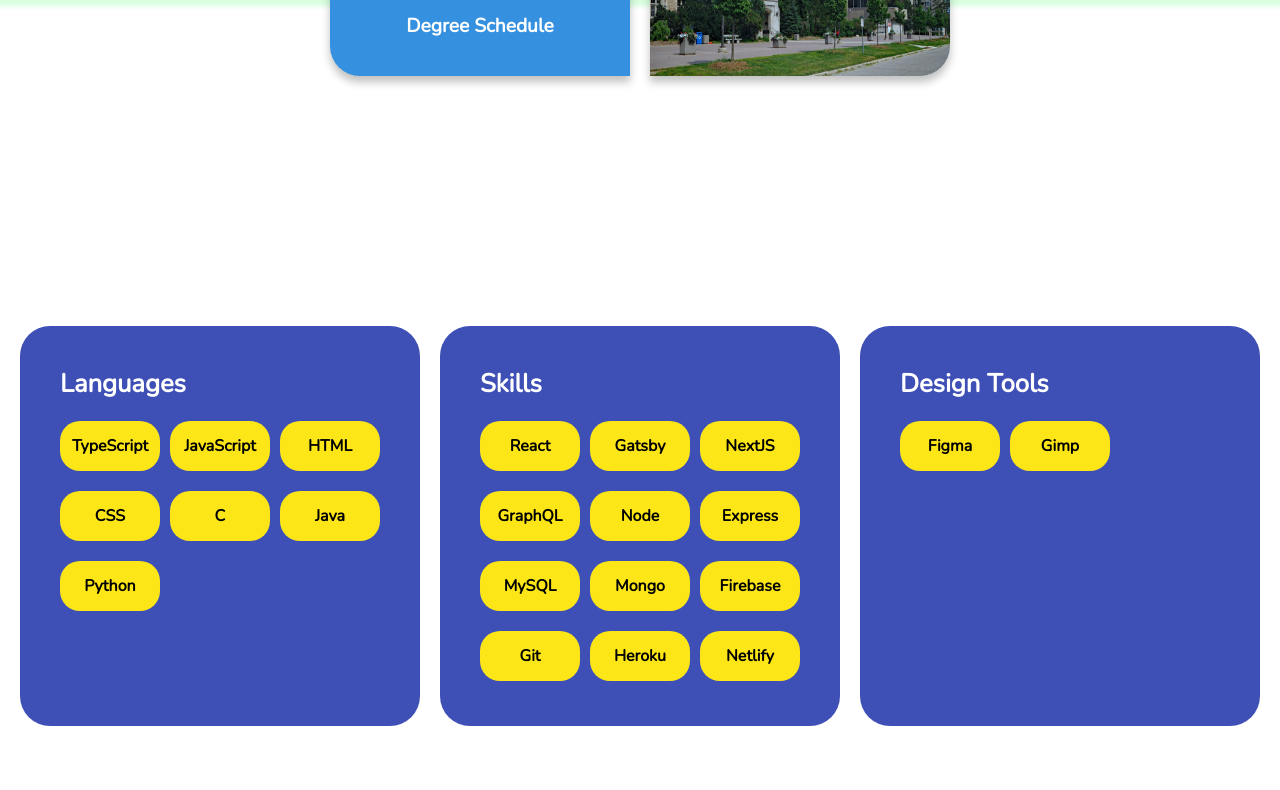
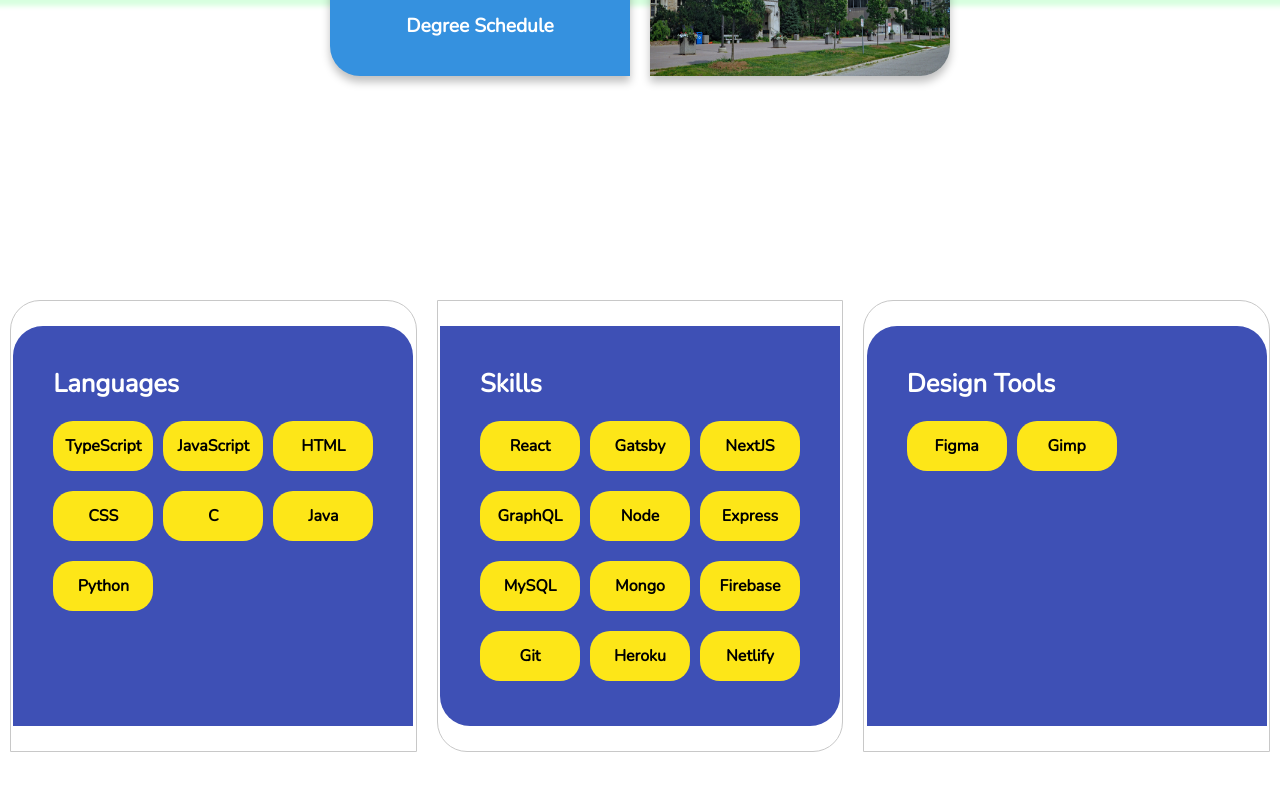
Before and after one commit to brandenphan/Portfolio-v2, a React (Create React App) app: page /home in a window 1280 px wide. Shown: the part 2114-2904 px from the top of the page. Built offline with nearby package versions, Linux system fonts and the light colour scheme.

Commit message:
added new features

```diff
--- a/src/Pages/home.js
+++ b/src/Pages/home.js
@@ -22,7 +22,8 @@
             <Education />
 
             <div style={{width: "100vw", height: "500px", display: "flex", justifyContent: "center", alignItems: "center"}}>
-                <div style={{width: "400px", height: "400px", backgroundColor: "#3e50b5", marginLeft: "10px", marginRight: "10px", borderRadius: "30px"}}>
+                <div style={{width: "450px", height: "450px", border: "1px solid #C8C8C8", display: "flex", justifyContent: "center", alignItems: "center", marginLeft: "10px", marginRight: "10px", borderRadius: "30px 30px 0px 0px"}}>
+                    <div style={{width: "400px", height: "400px", backgroundColor: "#3e50b5", borderRadius: "30px 30px 0px 0px"}}>
                         <p style={{fontFamily: "Nunito", fontWeight: "bold", fontSize: "1.6rem", color: "white", margin: "0", marginLeft: "40px", marginTop: "40px"}}>Languages</p>
                         <div style={{width: "400px", marginTop: "20px", marginLeft: "35px", display: "flex", flexDirection: "row"}}>
                             <div style={{marginLeft: "5px", marginRight: "5px", width: "100px", height: "50px", borderRadius: "20px", backgroundColor: "#FDE618", display: "flex", justifyContent: "center", alignItems: "center"}}>
@@ -52,8 +53,10 @@
                             </div>
                         </div>
                     </div>
+                </div>
 
-                <div style={{width: "400px", height: "400px", backgroundColor: "#3e50b5", marginLeft: "10px", marginRight: "10px", borderRadius: "30px"}}>
+                <div style={{width: "450px", height: "450px", border: "1px solid #C8C8C8", display: "flex", justifyContent: "center", alignItems: "center", marginLeft: "10px", marginRight: "10px", borderRadius: "0px 0px 30px 30px"}}>
+                    <div style={{width: "400px", height: "400px", backgroundColor: "#3e50b5", borderRadius: "0px 0px 30px 30px"}}>
                         <p style={{fontFamily: "Nunito", fontWeight: "bold", fontSize: "1.6rem", color: "white", margin: "0", marginLeft: "40px", marginTop: "40px"}}>Skills</p>
                         <div style={{width: "400px", marginTop: "20px", marginLeft: "35px", display: "flex", flexDirection: "row"}}>
                             <div style={{marginLeft: "5px", marginRight: "5px", width: "100px", height: "50px", borderRadius: "20px", backgroundColor: "#FDE618", display: "flex", justifyContent: "center", alignItems: "center"}}>
@@ -100,8 +103,10 @@
                             </div>
                         </div>
                     </div>
+                </div>
 
-                <div style={{width: "400px", height: "400px", backgroundColor: "#3e50b5", marginLeft: "10px", marginRight: "10px", borderRadius: "30px"}}>
+                <div style={{width: "450px", height: "450px", border: "1px solid #C8C8C8", display: "flex", justifyContent: "center", alignItems: "center", marginLeft: "10px", marginRight: "10px", borderRadius: "30px 30px 0px 0px"}}>
+                    <div style={{width: "400px", height: "400px", backgroundColor: "#3e50b5", borderRadius: "30px 30px 0px 0px"}}>
                         <p style={{fontFamily: "Nunito", fontWeight: "bold", fontSize: "1.6rem", color: "white", margin: "0", marginLeft: "40px", marginTop: "40px"}}>Design Tools</p>
                         <div style={{width: "400px", marginTop: "20px", marginLeft: "35px", display: "flex", flexDirection: "row"}}>
                             <div style={{marginLeft: "5px", marginRight: "5px", width: "100px", height: "50px", borderRadius: "20px", backgroundColor: "#FDE618", display: "flex", justifyContent: "center", alignItems: "center"}}>
@@ -109,6 +114,7 @@
                             </div>
                             <div style={{marginLeft: "5px", marginRight: "5px", width: "100px", height: "50px", borderRadius: "20px", backgroundColor: "#FDE618", display: "flex", justifyContent: "center", alignItems: "center"}}>
                                 <p style={{fontFamily: "Nunito", fontSize: "1rem", fontWeight: "bold"}}>Gimp</p>
+                            </div>
                         </div>
                     </div>
                 </div>
```
Lines whose indentation alone changed are shown as unchanged.
